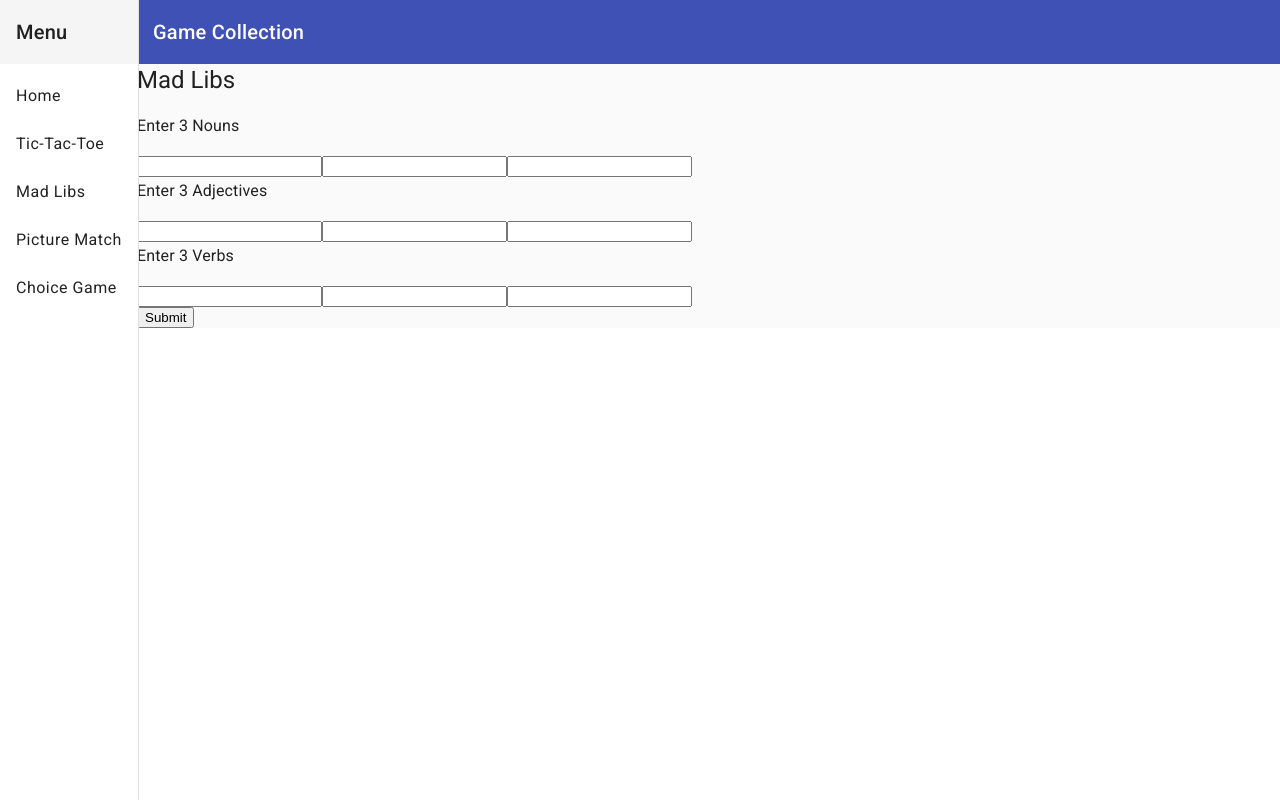
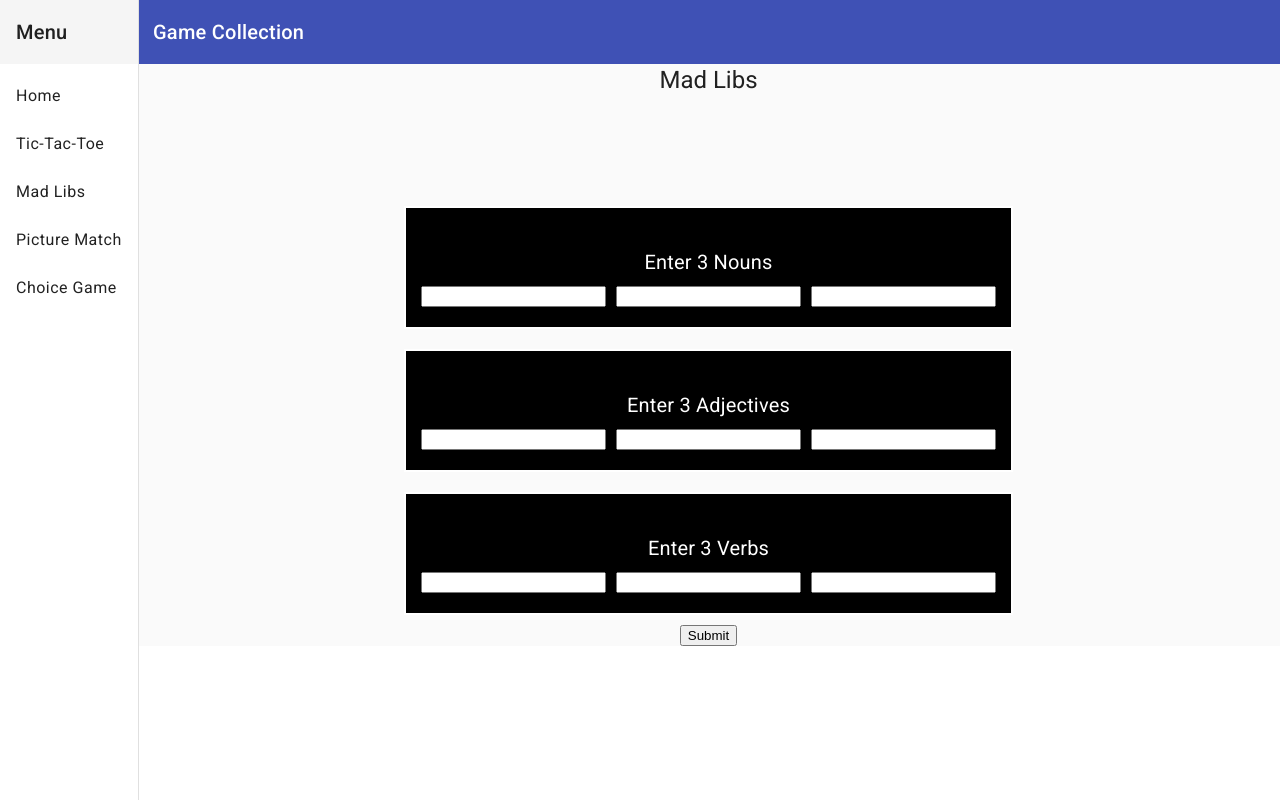
Before and after one commit to tking36/angular-game, an Angular app: page /mad-libs in a window 1280 px wide. Built offline with nearby package versions, Linux system fonts and the light colour scheme.

Commit message:
Mad-Libs: All main functions working

```diff
--- a/src/app/mad-libs/mad-libs.component.css
+++ b/src/app/mad-libs/mad-libs.component.css
@@ -0,0 +1,61 @@
+.ml-title{
+    display: flex;
+    flex-direction: column;
+    align-items: center;
+    justify-content: center;
+    margin-bottom: 100px;
+  }
+
+  .ml-prompt {
+    display: flex;
+    flex-direction: column;
+    align-items: center;
+    justify-content: center;
+    text-align: center;
+  }
+
+  .ml-prompt-cont{
+    background-color: black;
+    color: white;
+    padding: 10px;
+    padding-bottom: 20px;
+    margin-top: 10px;
+    margin-bottom: 10px;
+    border: 2px solid white;
+  }
+
+  .prompt-type{
+    font-size: 20px;
+    margin-top: 30px;
+    margin-bottom: 10px;
+  }
+
+  .ml-input{
+    margin-left: 5px;
+    margin-right: 5px;
+  }
+
+  .ml-story{
+    display: flex;
+    flex-direction: column;
+    align-items: center;
+    justify-content: center;
+    text-align: center;
+    margin-top: 30px;
+    margin-bottom: 10px;
+  }
+
+  .ml-p{
+    color: white;
+    font-size: 20px;
+    padding: 10px;
+    border: 2px solid white;
+    margin-top: 50px;
+    margin-bottom: 10px;
+    background-color: rgb(1, 0, 0);
+    width: 80%;
+  }
+
+  .ml-reset{
+    margin-top: 20px;
+  }
--- a/src/app/mad-libs/mad-libs.component.html
+++ b/src/app/mad-libs/mad-libs.component.html
@@ -1,49 +1,79 @@
 <div class="ml-container">
+  <!-- Your navigation bar component here -->
+  <!-- Replace 'app-navbar' with your actual navigation component selector -->
+  <!-- <app-navbar class="nav"></app-navbar> -->
+
   <h1 class="ml-title">Mad Libs</h1>
 
-  <div *ngIf="prompt" class="ml-prompt">
-    <!-- Nouns -->
+  <div class="ml-prompt">
     <div class="ml-prompt-cont">
       <h3 class="prompt-type">Enter 3 Nouns</h3>
       <input
         class="ml-input"
-        *ngFor="let noun of nouns; let i = index"
-        [ngModel]="noun"
-        (ngModelChange)="handleNounChange($event, i)"
+        [(ngModel)]="nouns[0]"
+        (ngModelChange)="handleNounChange($event, 0)"
+      />
+      <input
+        class="ml-input"
+        [(ngModel)]="nouns[1]"
+        (ngModelChange)="handleNounChange($event, 1)"
+      />
+      <input
+        class="ml-input"
+        [(ngModel)]="nouns[2]"
+        (ngModelChange)="handleNounChange($event, 2)"
       />
     </div>
-    <!-- Adjectives -->
+
     <div class="ml-prompt-cont">
       <h3 class="prompt-type">Enter 3 Adjectives</h3>
       <input
         class="ml-input"
-        *ngFor="let adjective of adjectives; let i = index"
-        [ngModel]="adjective"
-        (ngModelChange)="handleAdjectiveChange($event, i)"
+        [(ngModel)]="adjectives[0]"
+        (ngModelChange)="handleAdjectiveChange($event, 0)"
+      />
+      <input
+        class="ml-input"
+        [(ngModel)]="adjectives[1]"
+        (ngModelChange)="handleAdjectiveChange($event, 1)"
+      />
+      <input
+        class="ml-input"
+        [(ngModel)]="adjectives[2]"
+        (ngModelChange)="handleAdjectiveChange($event, 2)"
       />
     </div>
-    <!-- Verbs -->
+
     <div class="ml-prompt-cont">
       <h3 class="prompt-type">Enter 3 Verbs</h3>
       <input
         class="ml-input"
-        *ngFor="let verb of verbs; let i = index"
-        [ngModel]="verb"
-        (ngModelChange)="handleVerbChange($event, i)"
+        [(ngModel)]="verbs[0]"
+        (ngModelChange)="handleVerbChange($event, 0)"
+      />
+      <input
+        class="ml-input"
+        [(ngModel)]="verbs[1]"
+        (ngModelChange)="handleVerbChange($event, 1)"
+      />
+      <input
+        class="ml-input"
+        [(ngModel)]="verbs[2]"
+        (ngModelChange)="handleVerbChange($event, 2)"
       />
     </div>
+
     <button class="ml-submit" (click)="submitMadLib()">Submit</button>
   </div>
 
   <div *ngIf="!prompt" class="ml-story">
-    <ng-container *ngFor="let storySet of stories; let i = index">
-      <p
-        class="ml-p"
-        [ngClass]="{ 'story-index': true, even: i % 2 === 0, odd: i % 2 !== 0 }"
-      >
-        <span *ngFor="let story of storySet">{{ story }}</span>
-      </p>
-    </ng-container>
+    <p
+      class="ml-p"
+      *ngFor="let story of stories[0]; let i = index"
+      [ngClass]="{ 'story-index': true, even: i % 2 === 0, odd: i % 2 !== 0 }"
+    >
+      {{ story }}
+    </p>
     <button class="ml-reset" (click)="resetGame()">Reset</button>
   </div>
 </div>
--- a/src/app/mad-libs/mad-libs.component.ts
+++ b/src/app/mad-libs/mad-libs.component.ts
@@ -6,32 +6,37 @@ import { Component } from '@angular/core';
   styleUrls: ['./mad-libs.component.css'],
 })
 export class MadLibsComponent {
-  prompt: boolean = true;
+  prompt = true;
   nouns: string[] = ['', '', ''];
   adjectives: string[] = ['', '', ''];
   verbs: string[] = ['', '', ''];
   stories: string[][] = [];
+  randomIndex: number = 0;
 
-  handleNounChange(event: any, index: number): void {
-    const newNouns = [...this.nouns];
-    newNouns[index] = event.target.value;
-    this.nouns = newNouns;
-    this.updateStories(newNouns, this.adjectives, this.verbs);
-    console.log(newNouns);
+  handleNounChange(event: Event, index: number): void {
+    this.nouns[index] = (event.target as HTMLInputElement).value;
+    this.checkAndUpdateStories();
   }
 
-  handleAdjectiveChange(event: any, index: number): void {
-    const newAdjectives = [...this.adjectives];
-    newAdjectives[index] = event.target.value;
-    this.adjectives = newAdjectives;
-    this.updateStories(this.nouns, newAdjectives, this.verbs);
+  handleAdjectiveChange(event: Event, index: number): void {
+    this.adjectives[index] = (event.target as HTMLInputElement).value;
+    this.checkAndUpdateStories();
   }
 
-  handleVerbChange(event: any, index: number): void {
-    const newVerbs = [...this.verbs];
-    newVerbs[index] = event.target.value;
-    this.verbs = newVerbs;
-    this.updateStories(this.nouns, this.adjectives, newVerbs);
+  handleVerbChange(event: Event, index: number): void {
+    this.verbs[index] = (event.target as HTMLInputElement).value;
+    this.checkAndUpdateStories();
+  }
+
+  checkAndUpdateStories(): void {
+    const allFieldsFilled =
+      this.nouns.every(Boolean) &&
+      this.adjectives.every(Boolean) &&
+      this.verbs.every(Boolean);
+
+    if (allFieldsFilled) {
+      this.updateStories(this.nouns, this.adjectives, this.verbs);
+    }
   }
 
   updateStories = (
@@ -70,10 +75,17 @@ export class MadLibsComponent {
     this.adjectives = ['', '', ''];
     this.verbs = ['', '', ''];
     this.stories = [];
+    this.randomIndex = 0;
   }
 
   submitMadLib(): void {
     this.prompt = false;
     this.updateStories(this.nouns, this.adjectives, this.verbs);
+    this.displayRandomStory();
+  }
+
+  displayRandomStory(): void {
+    this.randomIndex = Math.floor(Math.random() * this.stories.length);
+    this.stories = [this.stories[this.randomIndex]];
   }
 }
```
